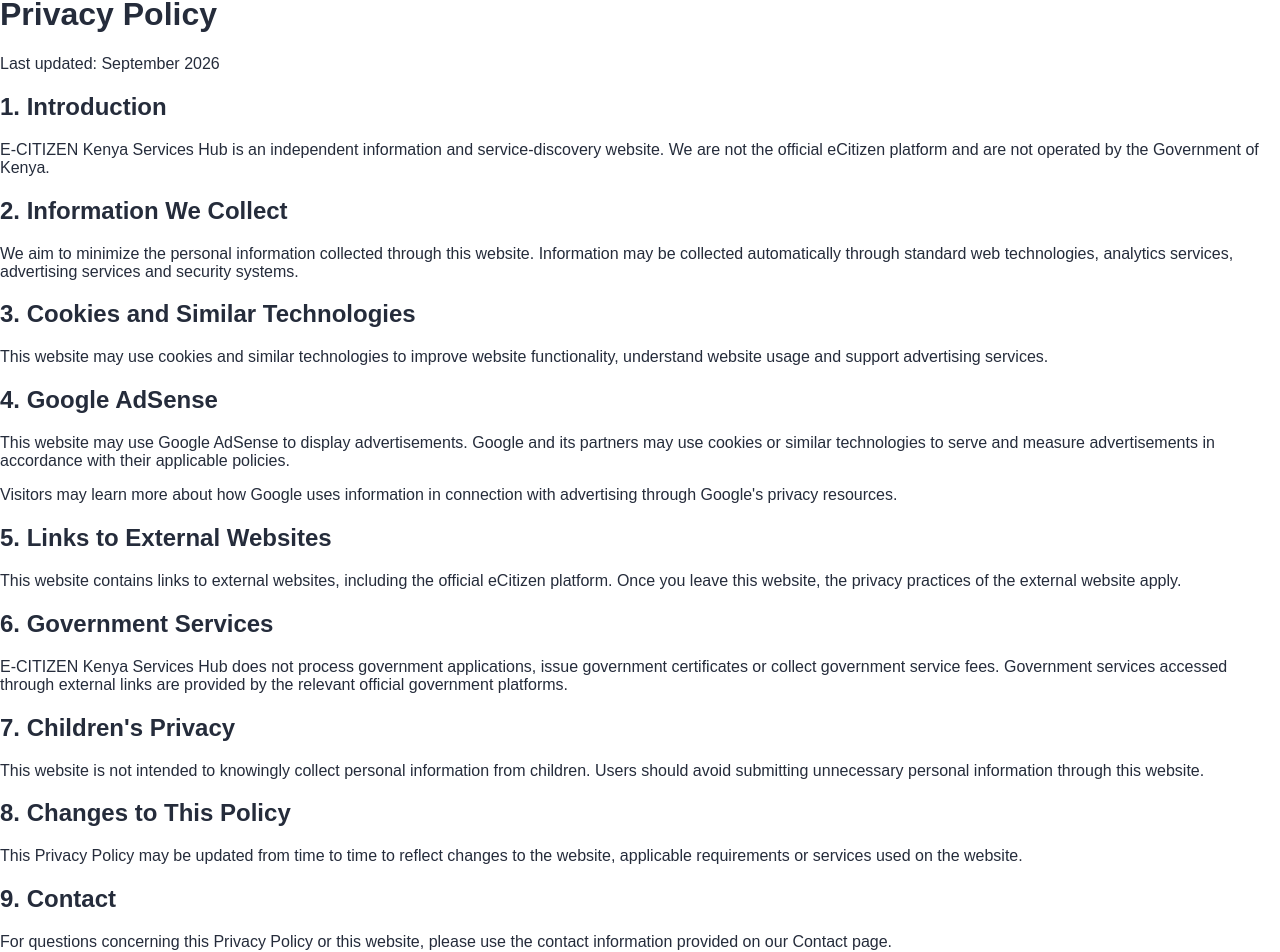
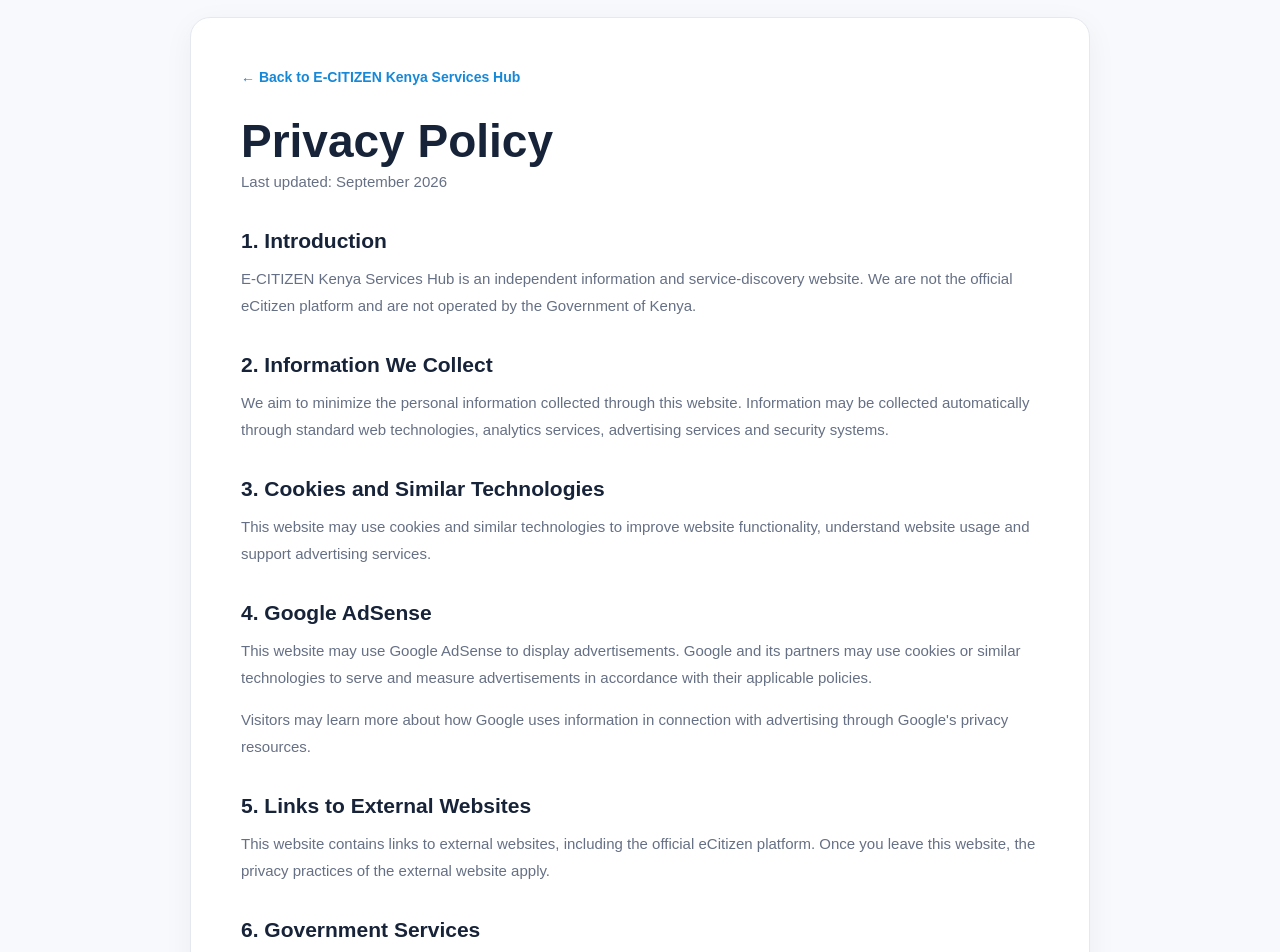
Before and after one commit to ogdevelopers0-svg/E-citizen-kenya-services-hub, a Next.js app: page /privacy in a window 1280 px wide. Shown: the part 43-995 px from the top of the page. Built offline with nearby package versions, Linux system fonts and the light colour scheme.

Commit message:
Update globals.css
Add Privacy Policy page

```diff
--- a/app/globals.css
+++ b/app/globals.css
@@ -657,3 +657,88 @@
   .register { font-size: 12px; }
   .hero { min-height: 920px; }
 }
+
+/* ================================
+   LEGAL / INFORMATION PAGES
+   ================================ */
+
+.legal-page {
+  min-height: 100vh;
+  background: #f7f9fc;
+  padding: 60px 20px;
+}
+
+.legal-container {
+  width: min(900px, 100%);
+  margin: 0 auto;
+  background: #ffffff;
+  border: 1px solid #e5e9ef;
+  border-radius: 20px;
+  padding: 50px;
+  box-shadow: 0 8px 30px rgba(20, 35, 56, .05);
+}
+
+.legal-back {
+  display: inline-block;
+  margin-bottom: 30px;
+  color: #1688d8;
+  text-decoration: none;
+  font-size: 14px;
+  font-weight: 700;
+}
+
+.legal-back:hover {
+  color: #11ae50;
+}
+
+.legal-container h1 {
+  margin: 0;
+  color: #172338;
+  font-size: clamp(32px, 5vw, 46px);
+  line-height: 1.15;
+}
+
+.legal-updated {
+  margin: 10px 0 40px;
+  color: #8993a4;
+  font-size: 13px;
+}
+
+.legal-container section {
+  margin-top: 34px;
+}
+
+.legal-container h2 {
+  margin: 0 0 12px;
+  color: #172338;
+  font-size: 21px;
+}
+
+.legal-container p {
+  margin: 0 0 15px;
+  color: #667085;
+  font-size: 15px;
+  line-height: 1.8;
+}
+
+.legal-disclaimer {
+  margin-top: 42px;
+  padding: 20px 22px;
+  border-left: 4px solid #11ae50;
+  border-radius: 8px;
+  background: #f1faf5;
+  color: #526174;
+  font-size: 14px;
+  line-height: 1.7;
+}
+
+@media (max-width: 600px) {
+  .legal-page {
+    padding: 25px 15px;
+  }
+
+  .legal-container {
+    padding: 30px 22px;
+    border-radius: 15px;
+  }
+}
```
